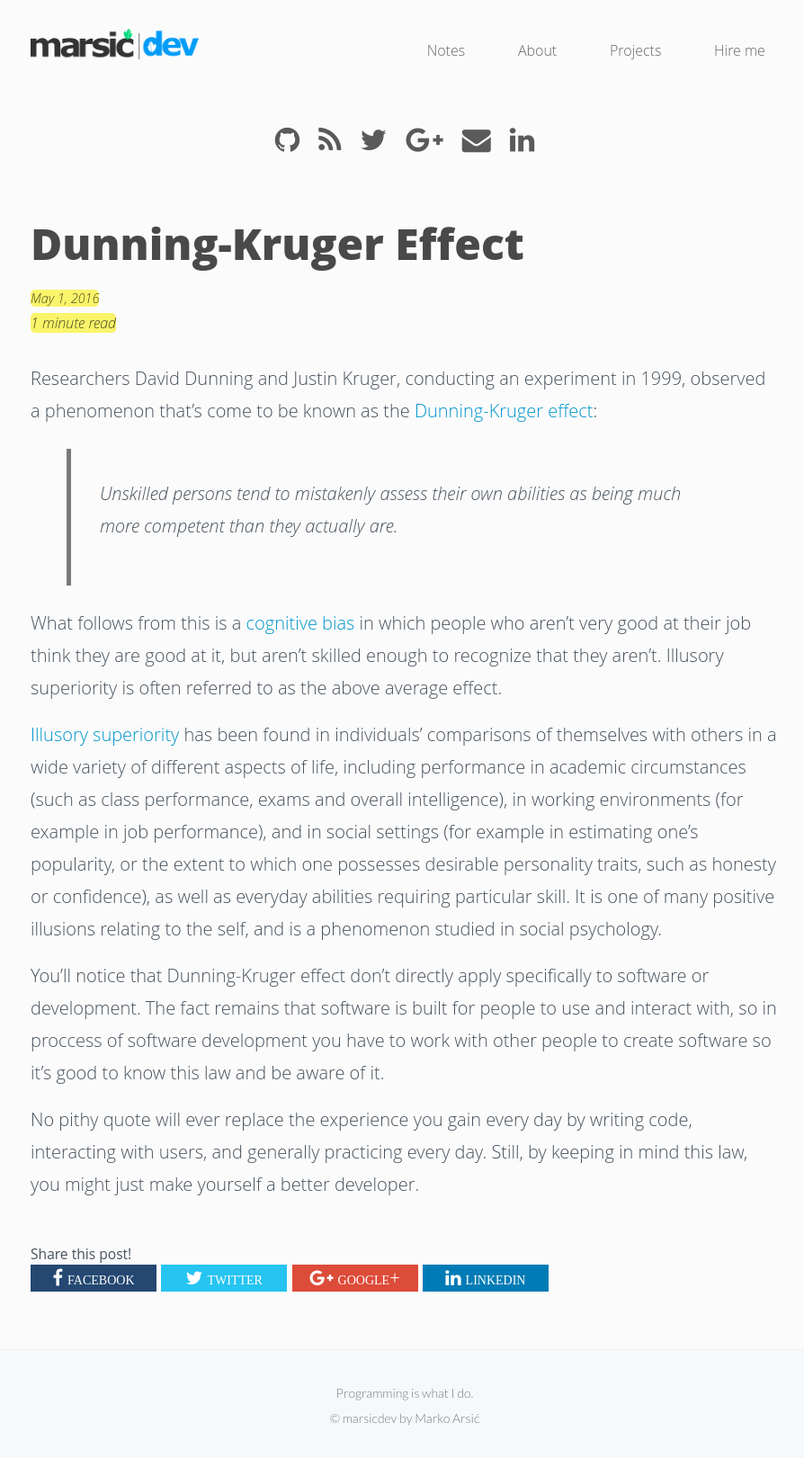
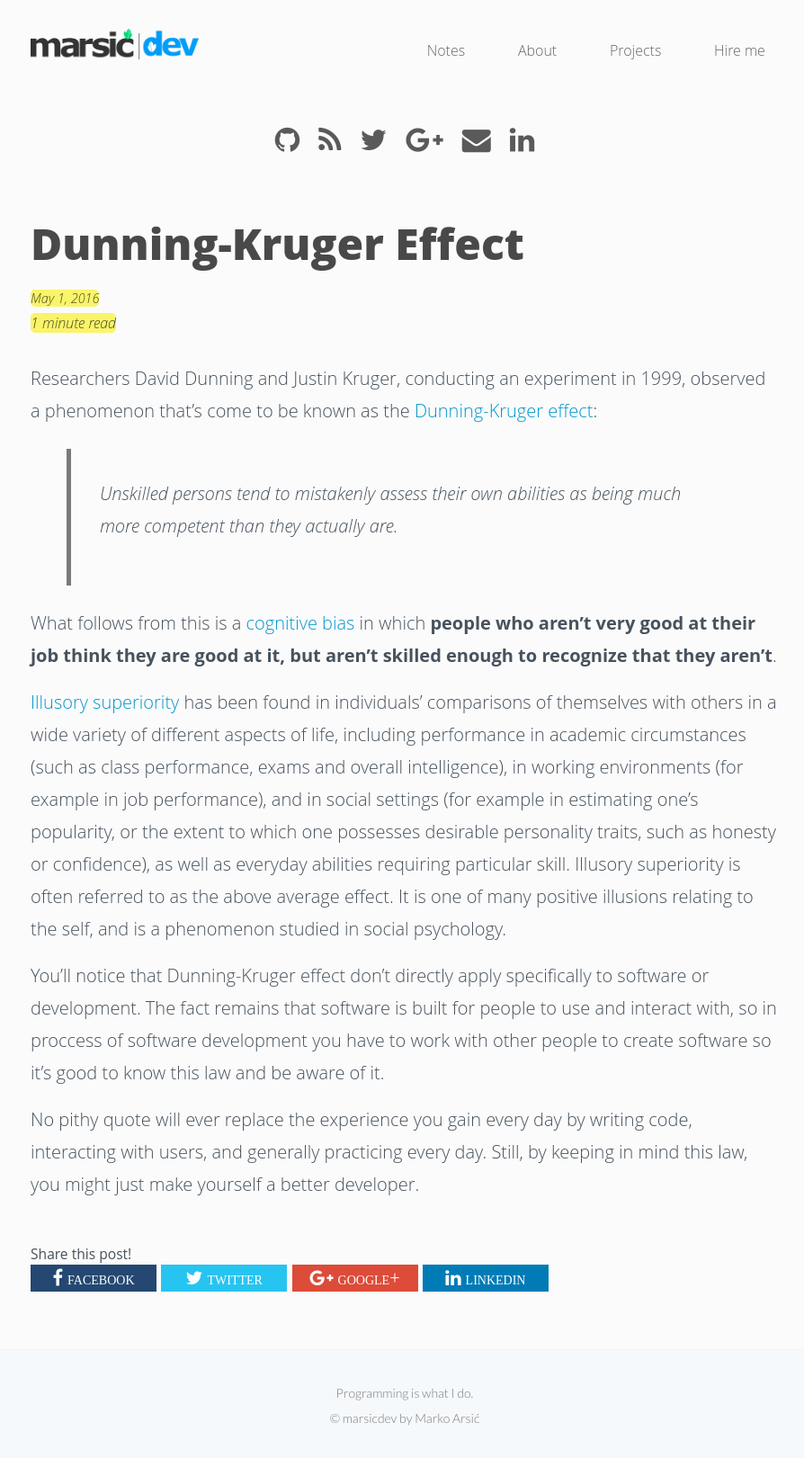
Before and after one commit to marsicdev/marsicdev.github.io, a Jekyll site: the page built from _posts/2016-05-01-dunning-kruger-effect.md, in a window 1280 px wide. Shown: the whole page at 90% size, without its empty margins (190-1084 px from the left). Built offline with Jekyll 4.4.1, drawn with Linux system fonts in a browser that asks for light colours; nearby versions of some CDN libraries.

```diff
--- a/_posts/2016-05-01-dunning-kruger-effect.md
+++ b/_posts/2016-05-01-dunning-kruger-effect.md
@@ -10,9 +10,9 @@ Researchers David Dunning and Justin Kruger, conducting an experiment in 1999, o
 
 > Unskilled persons tend to mistakenly assess their own abilities as being much more competent than they actually are.
 
-What follows from this is a [cognitive bias](https://en.wikipedia.org/wiki/Illusory_superiority) in which people who aren't very good at their job think they are good at it, but aren't skilled enough to recognize that they aren't. Illusory superiority is often referred to as the above average effect.
+What follows from this is a [cognitive bias](https://en.wikipedia.org/wiki/Illusory_superiority) in which **people who aren't very good at their job think they are good at it, but aren't skilled enough to recognize that they aren't**.
 
-[Illusory superiority](https://en.wikipedia.org/wiki/Illusory_superiority) has been found in individuals' comparisons of themselves with others in a wide variety of different aspects of life, including performance in academic circumstances (such as class performance, exams and overall intelligence), in working environments (for example in job performance), and in social settings (for example in estimating one's popularity, or the extent to which one possesses desirable personality traits, such as honesty or confidence), as well as everyday abilities requiring particular skill. It is one of many positive illusions relating to the self, and is a phenomenon studied in social psychology.
+[Illusory superiority](https://en.wikipedia.org/wiki/Illusory_superiority) has been found in individuals' comparisons of themselves with others in a wide variety of different aspects of life, including performance in academic circumstances (such as class performance, exams and overall intelligence), in working environments (for example in job performance), and in social settings (for example in estimating one's popularity, or the extent to which one possesses desirable personality traits, such as honesty or confidence), as well as everyday abilities requiring particular skill. Illusory superiority is often referred to as the above average effect. It is one of many positive illusions relating to the self, and is a phenomenon studied in social psychology.
 
 You'll notice that Dunning-Kruger effect don't directly apply specifically to software or development. The fact remains that software is built for people to use and interact with, so in proccess of software development you have to work with other people to create software so it's good to know this law and be aware of it.
 
```
